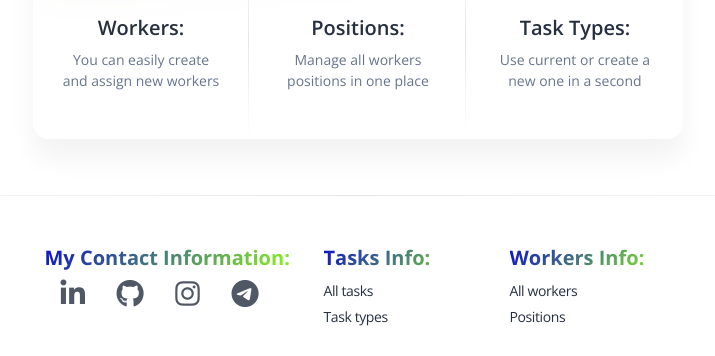
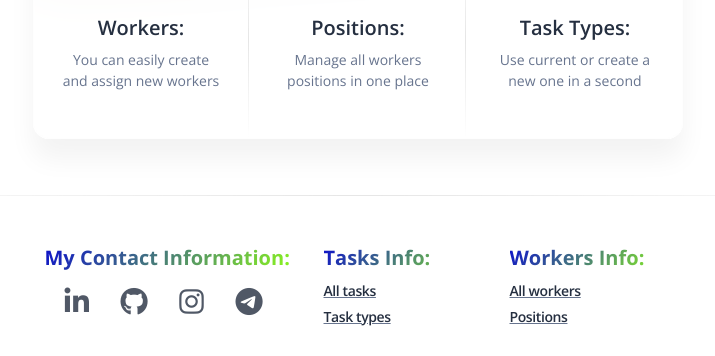
Before and after one commit to ArtemLeo/it-company-task-manager, a Django app: page / in a window 1280 px wide. Shown: the part 572-928 px from the top of the page, without its empty margins (282-997 px from the left). Run offline with Django 5.2, Linux system fonts and the light colour scheme; a user stored in the database is signed in; data comes from the database, SQL or seed files in the repository; some libraries are stand-ins or nearby versions.

Commit message:
improved UI/IX template /includes/footer.html

```diff
--- a/templates/includes/footer.html
+++ b/templates/includes/footer.html
@@ -7,7 +7,7 @@
           <h5 class="text-gradient text-primary font-weight-bolder">My Contact Information:</h5>
         </div>
         <div>
-          <ul class="d-flex flex-row ms-n0 nav">
+          <ul class="d-flex flex-row ms-n1 p-2 nav">
             <li class="nav-item">
               <a class="nav-link pe-3" href="https://www.linkedin.com/in/andriushchenkoartem/" target="_blank">
                 <i class="fab fa-linkedin-in fa-2x opacity-8"></i>
@@ -33,14 +33,14 @@
       <div class="col-md-2 col-sm-6 col-5 mb-4">
         <div>
           <h5 class="text-gradient text-primary font-weight-bolder">Tasks Info:</h5>
-          <ul class="flex-column ms-n3 nav">
+          <ul class="flex-column ms-n3 nav text-decoration-underline">
             <li class="nav-item">
-              <a class="nav-link" href="{% url 'task_manager:task-list' %}" target="_blank">
+              <a class="nav-link fw-bold" href="{% url 'task_manager:task-list' %}" target="_blank">
                 All tasks
               </a>
             </li>
             <li class="nav-item">
-              <a class="nav-link" href="{% url 'task_manager:task-type-list' %}" target="_blank">
+              <a class="nav-link fw-bold" href="{% url 'task_manager:task-type-list' %}" target="_blank">
                 Task types
               </a>
             </li>
@@ -50,14 +50,14 @@
       <div class="col-md-2 col-sm-6 col-6 mb-4 me-auto">
         <div>
           <h5 class="text-gradient text-primary font-weight-bolder">Workers Info:</h5>
-          <ul class="flex-column ms-n3 nav">
+          <ul class="flex-column ms-n3 nav text-decoration-underline">
             <li class="nav-item">
-              <a class="nav-link" href="{% url 'task_manager:worker-list' %}" target="_blank">
+              <a class="nav-link fw-bold" href="{% url 'task_manager:worker-list' %}" target="_blank">
                 All workers
               </a>
             </li>
             <li class="nav-item">
-              <a class="nav-link" href="{% url 'task_manager:position-list' %}" target="_blank">
+              <a class="nav-link fw-bold" href="{% url 'task_manager:position-list' %}" target="_blank">
                 Positions
               </a>
           </ul>
```
